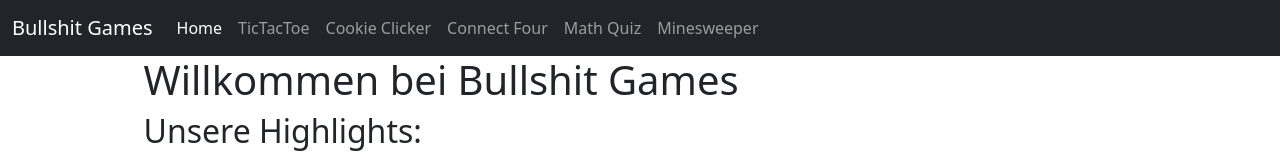
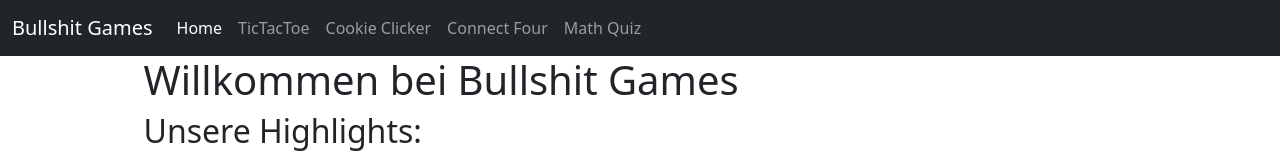
Before and after one commit to Tim-Labahn/BullshitGaming, a Vue app: page / in a window 1280 px wide. Shown: the top 160 px of the page. Built offline with nearby package versions, Linux system fonts and the light colour scheme.

Commit message:
remove mineswipper

```diff
--- a/src/App.vue
+++ b/src/App.vue
@@ -30,9 +30,9 @@
           <li class="nav-item">
             <a class="nav-link" href="#" @click="route = 'MathQuiz'">Math Quiz</a>
           </li>
-          <li class="nav-item">
+          <!-- <li class="nav-item">
             <a class="nav-link" href="#" @click="route = 'Minesweeper'">Minesweeper</a>
-          </li>
+          </li> -->
         </ul>
       </div>
     </div>
@@ -57,9 +57,9 @@
       <div v-if="route === 'TicTacToe'">
         <TicTacToe></TicTacToe>
       </div>
-      <div v-if="route === 'Minesweeper'">
+      <!-- <div v-if="route === 'Minesweeper'">
         <Minesweeper></Minesweeper>
-      </div>
+      </div> -->
     </div>
   </div>
 </template>
```
Also changed, not shown: 1 other file (tests, documents, lock files or other folders).
